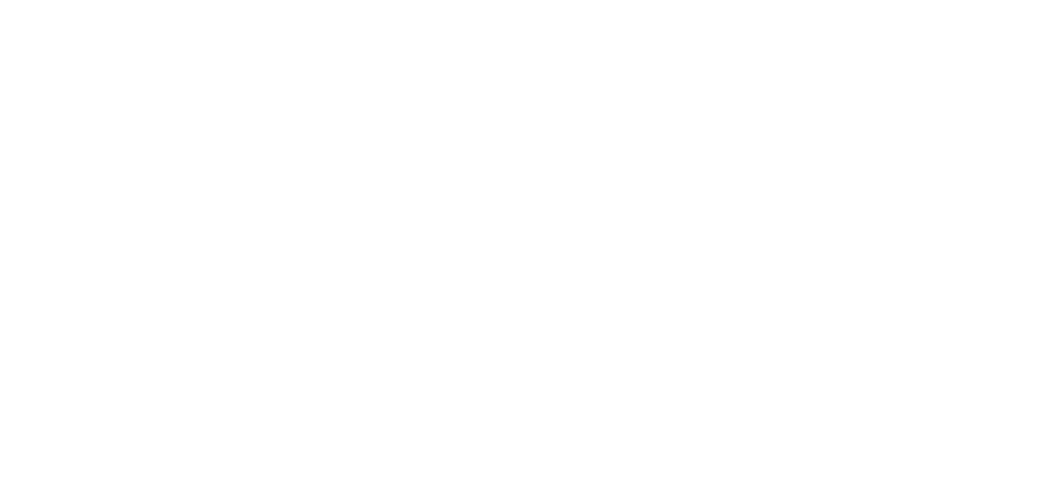
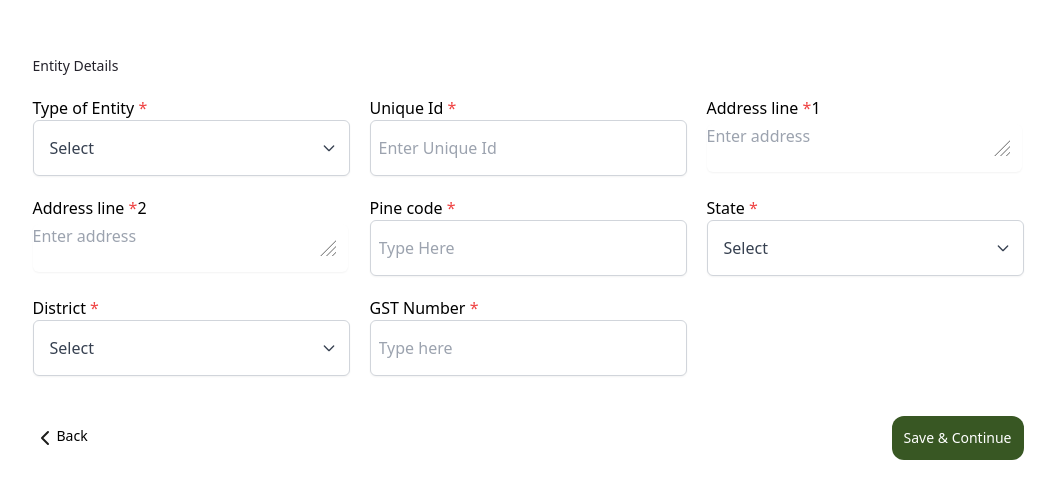
Before and after one commit to jaydeep-mobilefirst/cersai_fe, a React (Create React App) app: page /entity-details in a window 1280 px wide. Before the commit this address had no page. Shown: the part 152-650 px from the top of the page, without its empty margins (112-1167 px from the left). Built offline with nearby package versions, Linux system fonts and the light colour scheme.

Commit message:
entity details page

```diff
--- a/src/App.tsx
+++ b/src/App.tsx
@@ -5,7 +5,7 @@ import { RootState } from "./redux/store";
 import Landing from "./pages/Landing";
 import PrivateRoutes from "./utils/PrivateRoute";
 import DepositeTakerSignup from "./pages/depositeTaker/DepositeTakerSignup";
-
+import EntityDetails from "./pages/entityDetails/EntityDetails";
 
 function App() {
   const { value } = useSelector((state: RootState) => state.common);
@@ -16,9 +16,13 @@ function App() {
       <Router>
         <Routes>
           <Route element={<PrivateRoutes />}>
-            <Route element={<DepositeTakerSignup />} path="/depositetaker/signup" />
+            <Route
+              element={<DepositeTakerSignup />}
+              path="/depositetaker/signup"
+            />
           </Route>
           <Route element={<Landing />} path="/" />
+          <Route element={<EntityDetails />} path="/entity-details" />
         </Routes>
       </Router>
       {/* <SignUpSideBar/> */}
--- /dev/null
+++ b/src/components/userFlow/form/Button.tsx
@@ -0,0 +1,19 @@
+import React from "react";
+
+interface ButtonProps {
+  type: "button" | "submit" | "reset";
+  label: string;
+}
+
+const Button: React.FC<ButtonProps> = ({ type, label }) => {
+  return (
+    <button
+      type={type}
+      className="bg-[#385723] rounded-xl p-3 text-white font-normal text-sm "
+    >
+      {label}
+    </button>
+  );
+};
+
+export default Button;
--- a/src/components/userFlow/form/SelectButton.tsx
+++ b/src/components/userFlow/form/SelectButton.tsx
@@ -1,25 +1,36 @@
-import React, { useEffect, useState } from 'react'
-import "./select_button.css"
+import React, { useEffect, useState } from "react";
+import "./select_button.css";
+
 interface Option {
   value: string;
   label: string;
 }
 
 type Props = {
-    setOption: any
+  setOption: any;
   options: Option[];
-    selectedOption?: string | null
-    placeholder: string
-    searchInputOnchange?: any
-    searchInputValue?: string
-}
+  selectedOption?: string | null;
+  placeholder: string;
+  searchInputOnchange?: any;
+  searchInputValue?: string;
+  showSearchInput?: boolean;
+};
 
-const SelectButton = ({ setOption, options, placeholder, searchInputOnchange, searchInputValue, selectedOption }: Props) => {
+const SelectButton = ({
+  setOption,
+  options,
+  placeholder,
+  searchInputOnchange,
+  searchInputValue,
+  selectedOption,
+  showSearchInput,
+}: Props) => {
   const [arrowDirectionToggle, setArrowDirectionToggle] = useState(false);
+
   useEffect(() => {
-        setArrowDirectionToggle(false)
-        return () => {}
-    }, [selectedOption])
+    setArrowDirectionToggle(false);
+  }, [selectedOption]);
+
   return (
     <>
       <button
@@ -27,14 +38,15 @@ const SelectButton = ({ setOption, options, placeholder, searchInputOnchange, se
         type="button"
         onClick={() => setArrowDirectionToggle(!arrowDirectionToggle)}
         style={{
-                    height : "56px",
-                    width : "317px",
-                    padding: "8px 16px"
+          height: "56px",
+          width: "317px",
+          padding: "8px 16px",
         }}
       >
         {selectedOption ? selectedOption : placeholder}
         <div>
-                    {!arrowDirectionToggle ? <svg
+          {!arrowDirectionToggle ? (
+            <svg
               className="w-4 h-4 ml-2 -mr-1"
               fill="none"
               stroke="currentColor"
@@ -48,17 +60,22 @@ const SelectButton = ({ setOption, options, placeholder, searchInputOnchange, se
                 d="M19 9l-7 7-7-7"
               />
             </svg>
-                        :
+          ) : (
             <svg
               className="w-4 h-4 ml-2 -mr-1"
               fill="none"
               stroke="currentColor"
               viewBox="0 0 24 24"
-                            xmlns="http://www.w3.org/2000/svg">
-                            <path stroke-linecap="round" stroke-linejoin="round" stroke-width="2" d="M5 15l7-7 7 7"></path>
+              xmlns="http://www.w3.org/2000/svg"
+            >
+              <path
+                strokeLinecap="round"
+                strokeLinejoin="round"
+                strokeWidth="2"
+                d="M5 15l7-7 7 7"
+              ></path>
             </svg>
-                    }
-
+          )}
         </div>
       </button>
       {arrowDirectionToggle && (
@@ -68,19 +85,19 @@ const SelectButton = ({ setOption, options, placeholder, searchInputOnchange, se
           aria-orientation="vertical"
           aria-labelledby="options-menu"
           style={{
-                        width : "317px",
-                        padding: "8px 16px"
+            width: "317px",
+            padding: "8px 16px",
           }}
-
         >
-                    {searchInputOnchange && <div className="relative p-2">
+          {showSearchInput && searchInputOnchange && (
+            <div className="relative p-2">
               <svg
-                            className='absolute left-4 top-4 text-gray-400'
+                className="absolute left-4 top-4 text-gray-400"
                 width="24px"
                 height="24px"
                 viewBox="0 -0.5 25 25"
                 fill="none"
-                            color='gray'
+                color="gray"
                 xmlns="http://www.w3.org/2000/svg"
               >
                 <path
@@ -100,16 +117,16 @@ const SelectButton = ({ setOption, options, placeholder, searchInputOnchange, se
                   strokeLinejoin="round"
                 />
               </svg>
-
               <input
                 type="search"
                 value={searchInputValue}
                 className="w-full pl-10 pr-4 py-2 rounded-md border border-gray-300 focus:border-gray-300 focus:ring-1 focus:ring-gray-100 focus:outline-none"
                 placeholder="Search"
-                            style={{ paddingLeft: '2.5rem' }}
+                style={{ paddingLeft: "2.5rem" }}
                 onChange={searchInputOnchange}
               />
-                    </div>}
+            </div>
+          )}
           <div
             className="overflow-auto max-h-40 custom-scrollbar"
             role="menu"
@@ -131,7 +148,7 @@ const SelectButton = ({ setOption, options, placeholder, searchInputOnchange, se
         </div>
       )}
     </>
-    )
-}
+  );
+};
 
-export default SelectButton
+export default SelectButton;
--- a/src/components/userFlow/form/TextArea.tsx
+++ b/src/components/userFlow/form/TextArea.tsx
@@ -1,35 +1,79 @@
-import React, { FC, InputHTMLAttributes, forwardRef } from 'react'
-import "./textarea.css"
+import React, { FC, InputHTMLAttributes, forwardRef } from "react";
+import "./textarea.css";
+
 interface InputProps extends InputHTMLAttributes<HTMLTextAreaElement> {
+  width?: string;
 }
 
-const TextArea: FC<InputProps> = forwardRef<HTMLTextAreaElement, InputProps>((props, ref) => {
+const TextArea: FC<InputProps> = forwardRef<HTMLTextAreaElement, InputProps>(
+  ({ width, ...rest }, ref) => {
+    const containerStyle = width ? { width } : {};
+
     return (
-        <>
-            <div className="relative w-[317px] ">
+      <div className="relative" style={containerStyle}>
         <textarea
-                    className="form-textarea mt-1 block w-full border-gray-300 shadow-sm focus:outline-none focus:ring-1 focus:ring-gray-300 textarea-component px-[8px] py-[16px] border h-[56px] rounded-[8px]"
-                    {...props}
+          className="form-textarea mt-1 block w-full border-gray-300 rounded-md shadow-sm focus:outline-none focus:ring-1 focus:ring-gray-300 textarea-component"
+          {...rest}
           ref={ref}
         ></textarea>
-                <div className="absolute bottom-0 right-0 pr-3 pb-2.5 flex items-center pointer-events-none">
-                    <svg xmlns="http://www.w3.org/2000/svg" width="16" height="16" viewBox="0 0 16 16" fill="none">
+        <div className="absolute inset-y-0 right-0 pr-3 flex items-center pointer-events-none">
+          <svg
+            xmlns="http://www.w3.org/2000/svg"
+            width="16"
+            height="16"
+            viewBox="0 0 16 16"
+            fill="none"
+          >
             <g id="Mask group">
-                            <mask id="mask0_493_5164" style={{ maskType: "alpha" }} maskUnits="userSpaceOnUse" x="0" y="0" width="16" height="16">
-                                <rect id="Rectangle 27535" x="0.5" y="0.5" width="15" height="15" fill="#666666" stroke="#666666" />
+              <mask
+                id="mask0_493_5164"
+                style={{ maskType: "alpha" }}
+                maskUnits="userSpaceOnUse"
+                x="0"
+                y="0"
+                width="16"
+                height="16"
+              >
+                <rect
+                  id="Rectangle 27535"
+                  x="0.5"
+                  y="0.5"
+                  width="15"
+                  height="15"
+                  fill="#666666"
+                  stroke="#666666"
+                />
               </mask>
               <g mask="url(#mask0_493_5164)">
-                                <path id="Line 257" d="M17.0811 -0.374023L-2.55531 19.2623" stroke="#666666" stroke-linecap="round" />
-                                <line id="Line 258" x1="19.9903" y1="2.53519" x2="0.353909" y2="22.1716" stroke="#666666" />
-                                <line id="Line 259" x1="23.626" y1="4.71683" x2="3.98965" y2="24.3532" stroke="#666666" />
+                <path
+                  id="Line 257"
+                  d="M17.0811 -0.374023L-2.55531 19.2623"
+                  stroke="#666666"
+                  stroke-linecap="round"
+                />
+                <line
+                  id="Line 258"
+                  x1="19.9903"
+                  y1="2.53519"
+                  x2="0.353909"
+                  y2="22.1716"
+                  stroke="#666666"
+                />
+                <line
+                  id="Line 259"
+                  x1="23.626"
+                  y1="4.71683"
+                  x2="3.98965"
+                  y2="24.3532"
+                  stroke="#666666"
+                />
               </g>
             </g>
           </svg>
         </div>
       </div>
+    );
+  }
+);
 
-
-        </>)
-})
-
-export default TextArea
+export default TextArea;
--- a/src/formValidationSchema/deposit_taker/Verification.schema.ts
+++ b/src/formValidationSchema/deposit_taker/Verification.schema.ts
@@ -2,12 +2,21 @@
 import * as yup from "yup";
 
 export const VerificationFormSchema = yup.object().shape({
-    companyName: yup
+  companyName: yup
     .string()
-    .required('Company Name is required')
-    .min(2, 'Company Name must be at least 2 characters long'),
-    panNumber: yup
+    .required("Company Name is required")
+    .min(2, "Company Name must be at least 2 characters long"),
+  panNumber: yup
     .string()
-    .required('PAN Number is required')
-    .matches(/^[A-Z]{5}[0-9]{4}[A-Z]$/, 'PAN Number is invalid')
+    .required("PAN Number is required")
+    .matches(/^[A-Z]{5}[0-9]{4}[A-Z]$/, "PAN Number is invalid"),
 });
+
+/// entity details page schema
+export const EntityDetailschema = yup.object().shape({
+  uniqueId: yup.string().required("Unique Id is required"),
+  addressLine1: yup.string().required("Address Line 1 is required"),
+  addressLine2: yup.string().required("Address Line 2 is required"),
+  pinCode: yup.string().required("Pin Code is required"),
+  gstNumber: yup.string().required("GST Number is required"),
+});
--- /dev/null
+++ b/src/pages/entityDetails/EntityDetails.tsx
@@ -0,0 +1,211 @@
+import React, { useState } from "react";
+import { useForm } from "react-hook-form";
+import { yupResolver } from "@hookform/resolvers/yup";
+import * as yup from "yup";
+
+import SelectButton from "../../components/userFlow/form/SelectButton";
+import InputFields from "../../components/userFlow/form/InputField";
+import TextArea from "../../components/userFlow/form/TextArea";
+import Button from "../../components/userFlow/form/Button";
+import ArrowIcon from "../../assets/images/Arrow.svg";
+import { EntityDetailschema } from "../../formValidationSchema/deposit_taker/Verification.schema";
+
+const EntityDetails: React.FC = () => {
+  const [selectedOption1, setSelectedOption1] = useState<string | null>(null);
+  const [searchInputValue1, setSearchInputValue1] = useState<string>("");
+
+  const [selectedOption2, setSelectedOption2] = useState<string | null>(null);
+  const [searchInputValue2, setSearchInputValue2] = useState<string>("");
+
+  const [selectedOption3, setSelectedOption3] = useState<string | null>(null);
+  const [searchInputValue3, setSearchInputValue3] = useState<string>("");
+
+  const options1 = [
+    { value: "Pvt Ltd", label: "Pvt Ltd" },
+    { value: "LLP", label: "LLP" },
+    { value: "Sole PArtnership", label: "Sole PArtnership" },
+  ];
+
+  const options3 = [
+    { value: "kashmir", label: "kashmir" },
+    { value: "Jammu", label: "Jammu" },
+    { value: "Doda", label: "Doda" },
+  ];
+
+  const options2 = [
+    { value: "Andhra Pradesh", label: "Andhra Pradesh" },
+    { value: "Bihar", label: "Bihar" },
+    { value: "Chhattisgarh", label: "Chhattisgarh" },
+    { value: "Gujarat", label: "Gujarat" },
+  ];
+
+  const handleSetOption1 = (value: string) => {
+    setSelectedOption1(value);
+  };
+
+  const handleSearchInputChange1 = (
+    event: React.ChangeEvent<HTMLInputElement>
+  ) => {
+    setSearchInputValue1(event.target.value);
+  };
+
+  const handleSetOption2 = (value: string) => {
+    setSelectedOption2(value);
+  };
+
+  const handleSearchInputChange2 = (
+    event: React.ChangeEvent<HTMLInputElement>
+  ) => {
+    setSearchInputValue2(event.target.value);
+  };
+
+  const handleSetOption3 = (value: string) => {
+    setSelectedOption3(value);
+  };
+
+  const handleSearchInputChange3 = (
+    event: React.ChangeEvent<HTMLInputElement>
+  ) => {
+    setSearchInputValue3(event.target.value);
+  };
+
+  const {
+    register,
+    handleSubmit,
+    formState: { errors },
+    reset,
+  } = useForm({
+    resolver: yupResolver(EntityDetailschema),
+  });
+  const onSubmit = (data: any) => {
+    alert("Form submitted successfully!");
+    console.log({ data });
+
+    reset();
+  };
+
+  return (
+    <div className="flex flex-col justify-center items-center h-screen">
+      <form onSubmit={handleSubmit(onSubmit)}>
+        <h1 className="font-medium text-sm text-[#24222B] my-5 text-starts">
+          Entity Details
+        </h1>
+        <div className="grid grid-cols-3 gap-5">
+          <div>
+            <label htmlFor="Typeofentity" className="text-base font-normal">
+              Type of Entity <span className="text-red-500">*</span>
+            </label>
+
+            <SelectButton
+              setOption={handleSetOption1}
+              options={options1}
+              selectedOption={selectedOption1}
+              placeholder="Select"
+              searchInputOnchange={handleSearchInputChange1}
+              searchInputValue={searchInputValue1}
+              showSearchInput={false}
+            />
+          </div>
+          <div>
+            <label htmlFor="uniqueId" className="text-base font-normal">
+              Unique Id <span className="text-red-500">*</span>
+            </label>
+            <InputFields
+              placeholder="Enter Unique Id"
+              {...register("uniqueId")}
+            />
+            {errors.uniqueId && (
+              <p className="text-red-500">{errors.uniqueId.message}</p>
+            )}
+          </div>
+          <div>
+            <label htmlFor="addressLine1" className="text-base font-normal">
+              Address line <span className="text-red-500">*</span>1
+            </label>
+            <TextArea
+              placeholder="Enter address"
+              {...register("addressLine1")}
+              width="315px"
+            />
+            {errors.addressLine1 && (
+              <p className="text-red-500">{errors.addressLine1.message}</p>
+            )}
+          </div>
+          <div>
+            <label htmlFor="addressLine2" className="text-base font-normal">
+              Address line <span className="text-red-500">*</span>2
+            </label>
+            <TextArea
+              placeholder="Enter address"
+              {...register("addressLine2")}
+              width="315px"
+            />
+
+            {errors.addressLine2 && (
+              <p className="text-red-500">{errors.addressLine2.message}</p>
+            )}
+          </div>
+          <div>
+            <label htmlFor="pinCode" className="text-base font-normal">
+              Pine code <span className="text-red-500">*</span>
+            </label>
+            <InputFields placeholder="Type Here" {...register("pinCode")} />
+            {errors?.pinCode && (
+              <p className="text-red-500">{errors?.pinCode?.message}</p>
+            )}
+          </div>
+
+          <div>
+            <label htmlFor="state" className="text-base font-normal">
+              State <span className="text-red-500">*</span>
+            </label>
+            <SelectButton
+              setOption={handleSetOption2}
+              options={options2}
+              selectedOption={selectedOption2}
+              placeholder="Select"
+              searchInputOnchange={handleSearchInputChange2}
+              searchInputValue={searchInputValue2}
+              showSearchInput={true}
+            />
+          </div>
+
+          <div>
+            <label htmlFor="district" className="text-base font-normal">
+              District <span className="text-red-500">*</span>
+            </label>
+            <SelectButton
+              setOption={handleSetOption3}
+              options={options3}
+              selectedOption={selectedOption3}
+              placeholder="Select"
+              searchInputOnchange={handleSearchInputChange3}
+              searchInputValue={searchInputValue3}
+              showSearchInput={true}
+            />
+          </div>
+          <div>
+            <label htmlFor="gstNumber" className="text-base font-normal">
+              GST Number <span className="text-red-500">*</span>
+            </label>
+            <InputFields placeholder="Type here" {...register("gstNumber")} />
+            {errors?.gstNumber && (
+              <p className="text-red-500">{errors?.gstNumber?.message}</p>
+            )}
+          </div>
+        </div>
+        <div className="flex  justify-between items-center mt-10">
+          <div className="flex cursor-pointer ">
+            <img src={ArrowIcon} alt="" />
+            <h1 className="text-sm font-normal text-black">Back</h1>
+          </div>
+          <div>
+            <Button type="submit" label="Save & Continue" />
+          </div>
+        </div>
+      </form>
+    </div>
+  );
+};
+
+export default EntityDetails;
```
Also changed, not shown: src/assets/images/Arrow.svg (added). Lines whose indentation alone changed are shown as unchanged.
